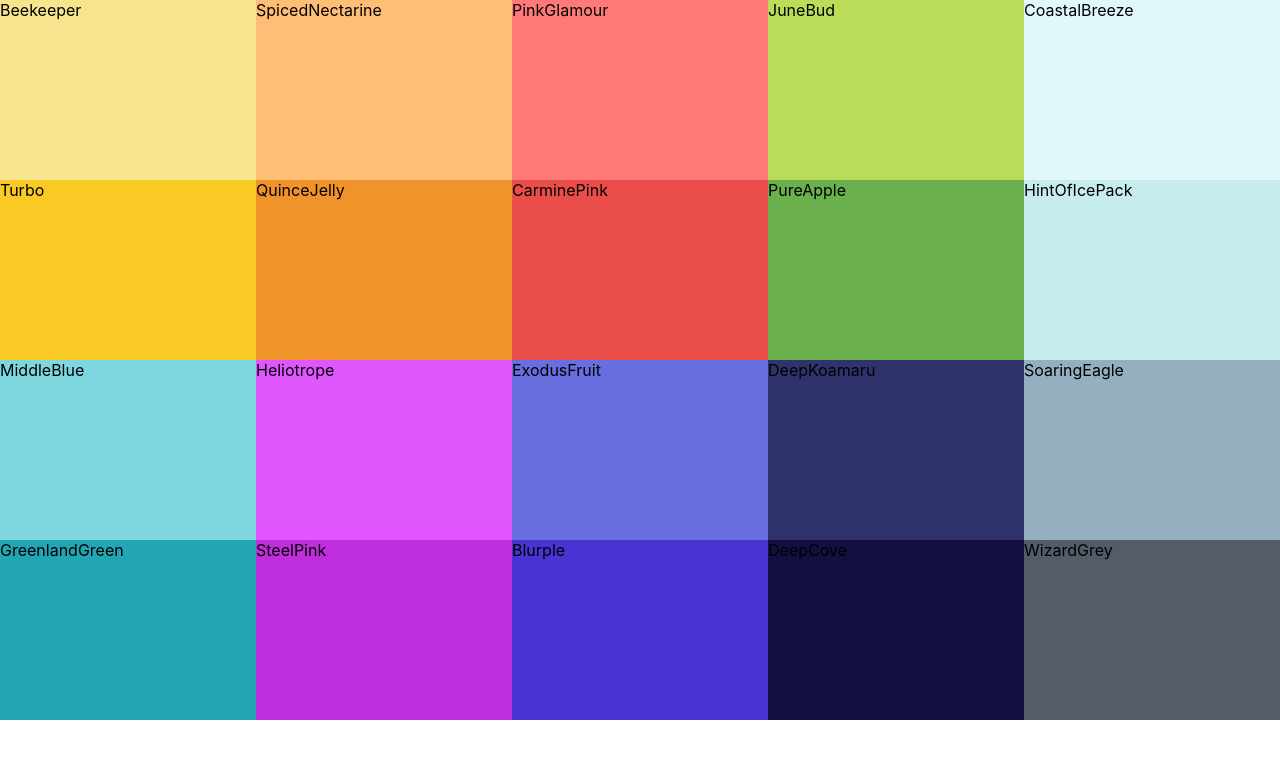
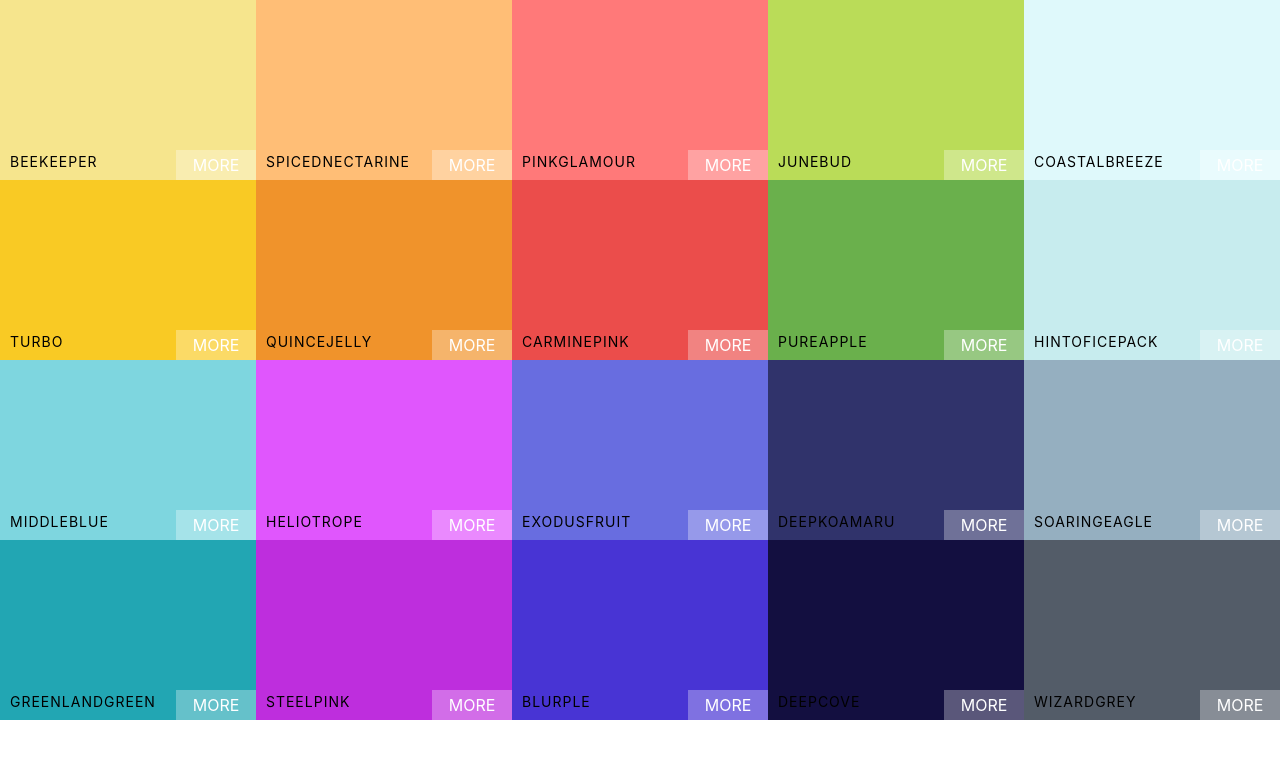
Before and after one commit to heangly/ReactJS, a React (Create React App) app in the folder react-color-project/: page / in a window 1280 px wide. Shown: the top 758 px of the page. Built offline with nearby package versions, Linux system fonts and the light colour scheme.

Commit message:
style colorbox

```diff
--- a/react-color-project/src/ColorBox.css
+++ b/react-color-project/src/ColorBox.css
@@ -3,4 +3,58 @@
   height: 25%;
   margin: 0 auto;
   display: inline-block;
+  cursor: pointer;
+  position: relative;
+  margin-bottom: -4px;
 }
+
+.ColorBox:hover .copy-button{
+  opacity: 1;
+  transition: 0.5s;
+}
+
+.copy-button{
+  width: 100px;
+  height: 30px;
+  position: absolute;
+  display: inline-block;
+  top:50%;
+  left: 50%;
+  margin-left: -50px;
+  margin-top: -15px;
+  text-align: center;
+  outline: none;
+  background: rgba(255, 255, 255, 0.3);
+  font-size: 1rem;
+  line-height: 30px;
+  color:#fff;
+  text-transform: uppercase;
+  border: none;
+  opacity: 0;
+}
+
+.box-content{
+  position: absolute;
+  width: 100%;
+  left:0px;
+  bottom: 0px;
+  padding: 10px;
+  color: black;
+  letter-spacing: 1px;
+  text-transform: uppercase;
+  font-size: 14px;
+}
+
+.see-more{
+  background-color: rgba(255, 255, 255, 0.3);
+  position: absolute;
+  border: none;
+  right: 0px;
+  bottom: 0px;
+  color: #fff;
+  width: 80px;
+  height: 30px;
+  text-align: center;
+  line-height: 30px;
+  text-transform: uppercase;
+}
--- a/react-color-project/src/ColorBox.js
+++ b/react-color-project/src/ColorBox.js
@@ -3,9 +3,16 @@ import './ColorBox.css';
 
 class ColorBox extends Component{
   render(){
+    const {name, background} = this.props;
     return(
-      <div style={{background:this.props.background}} className='ColorBox'>
-        <span>{this.props.name}</span>
+      <div style={{background}} className='ColorBox'>
+        <div className='copy-container'>
+          <div className='box-content'>
+            <span>{name}</span>
+          </div>
+          <button className='copy-button'>Copy</button>
+        </div>
+        <span className='see-more'>More</span>
       </div>
     )
   }
```
